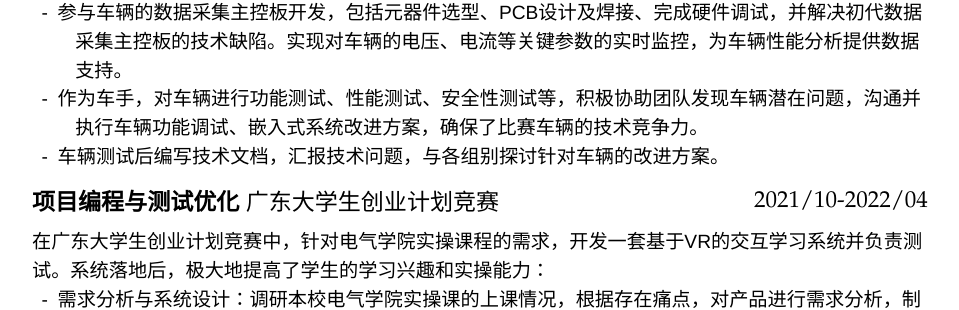
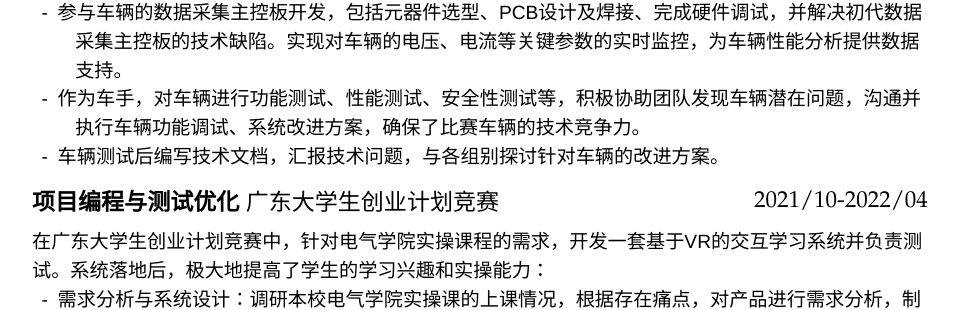
Before and after one commit to Lovelycz/resume, a Jekyll site: the page built from index.md, in a window 1280 px wide. Shown: the part 869-1179 px from the top of the page, without its empty margins (160-1119 px from the left). Built offline with Jekyll 4.4.1, drawn with Linux system fonts in a browser that asks for light colours; nearby versions of some CDN libraries.

Commit message:
Update index.md

```diff
--- a/index.md
+++ b/index.md
@@ -43,7 +43,7 @@ homepage:
 
 参与开发用于环保马拉松竞赛的电动车辆的数据采集主控板，负责硬件设计、集成及系统测试：
 - 参与车辆的数据采集主控板开发，包括元器件选型、PCB设计及焊接、完成硬件调试，并解决初代数据采集主控板的技术缺陷。实现对车辆的电压、电流等关键参数的实时监控，为车辆性能分析提供数据支持。
-- 作为车手，对车辆进行功能测试、性能测试、安全性测试等，积极协助团队发现车辆潜在问题，沟通并执行车辆功能调试、嵌入式系统改进方案，确保了比赛车辆的技术竞争力。
+- 作为车手，对车辆进行功能测试、性能测试、安全性测试等，积极协助团队发现车辆潜在问题，沟通并执行车辆功能调试、系统改进方案，确保了比赛车辆的技术竞争力。
 - 车辆测试后编写技术文档，汇报技术问题，与各组别探讨针对车辆的改进方案。
 
 ### **项目编程与测试优化** *广东大学生创业计划竞赛* `2021/10-2022/04`
```
